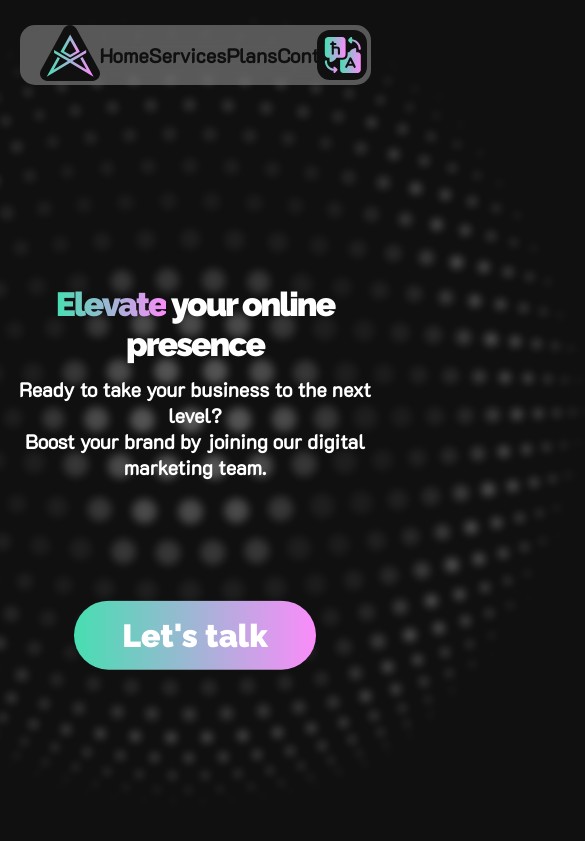
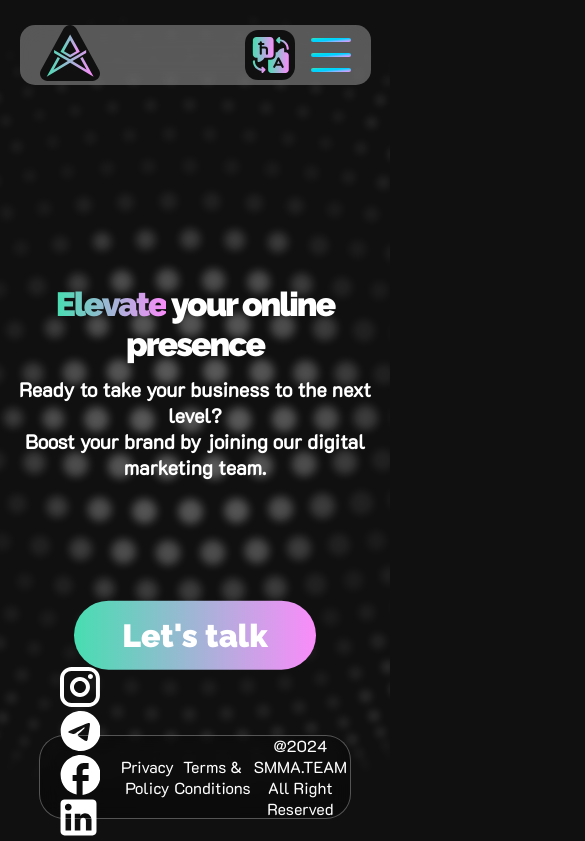
Before and after one commit to deljanin/apex-smma, a SvelteKit app: page / in a window 390 px wide. Shown: the top 841 px of the page, 585 px wide, since content can reach past the window. Built offline with nearby package versions, Linux system fonts and the light colour scheme.

Commit message:
Add responsive navbar. Add animated dots background resonsive fix.

```diff
--- a/src/app.html
+++ b/src/app.html
@@ -106,6 +106,10 @@
 				all: unset;
 				cursor: pointer;
 			}
+			button {
+				all: unset;
+				cursor: pointer;
+			}
 			.char {
 				opacity: 0.3;
 			}
--- a/src/routes/+layout.svelte
+++ b/src/routes/+layout.svelte
@@ -1,6 +1,8 @@
 <script>
 	import { injectSpeedInsights } from '@vercel/speed-insights/sveltekit';
 	injectSpeedInsights();
+
+	import { slide } from 'svelte/transition';
 
 	import { handleAnchorClick } from '$lib/smoothScroll.js';
 	import logoDark from '$lib/assets/icons/LogoDark.svg';
@@ -27,17 +29,26 @@
 	} else {
 		navSticky = 'navSticky';
 	}
+
+	let toggleMenu = false;
+	let toggleBorder = false;
+	let innerWidth;
+	$: if (innerWidth > 700) {
+		toggleMenu = true;
+	} else {
+		toggleMenu = false;
+	}
 </script>
 
-<svelte:window bind:scrollY={y} />
+<svelte:window bind:scrollY={y} bind:innerWidth />
 
 <nav class={navSticky}>
-	<div>
+	<div class:toggleBorder>
 		<a href="/">
 			<img src={logoDark} alt="Logo" />
 		</a>
-
-		<ul>
+		{#if toggleMenu}
+			<ul transition:slide>
 				{#if $page.url.pathname === '/terms_and_conditions' || $page.url.pathname === '/privacy_policy'}
 					{#each $txt.navbarAlt as link}
 						<li><a href={link.link}>{link.text}</a></li>
@@ -48,11 +59,32 @@
 					{/each}
 				{/if}
 			</ul>
-		<img src={langIcon} on:click={handleLanguageChange} alt="Language change button" />
+		{/if}
+		<div>
+			<button on:click={handleLanguageChange}>
+				<img src={langIcon} alt="Language change button" />
+			</button>
+			{#if innerWidth < 700}
+				<div class="menuButton">
+					<input
+						type="checkbox"
+						id="checkbox"
+						on:click={() => {
+							toggleMenu = !toggleMenu;
+							toggleBorder = !toggleBorder;
+						}}
+					/>
+					<label for="checkbox" class="toggle">
+						<div class="bar bar--top"></div>
+						<div class="bar bar--middle"></div>
+						<div class="bar bar--bottom"></div>
+					</label>
+				</div>
+			{/if}
+		</div>
 	</div>
 </nav>
 <slot />
-
 <div class="footer">
 	<div>
 		<div>
@@ -62,10 +94,8 @@
 			<LinkedInIcon />
 			<XIcon />
 		</div>
-
 		<a href="/privacy_policy">{$txt.footer.ppolicy}</a>
 		<a href="/terms_and_conditions">{$txt.footer.terms}</a>
-
 		<div>
 			{$txt.footer.rights}
 		</div>
@@ -98,7 +128,7 @@
 		align-items: center;
 		transition: all 0.4s;
 	}
-	div {
+	nav > div {
 		position: absolute;
 		top: 25px;
 		padding: 20px;
@@ -143,6 +173,26 @@
 		color: var(--secondary-color);
 		transition: color 0.4s;
 	}
+	nav button {
+		height: 50px;
+	}
+	nav > div > div {
+		display: flex;
+		align-items: center;
+		gap: 1em;
+	}
+
+	.toggleMenu {
+		display: none;
+	}
+	.toggleBorder {
+		border-bottom-right-radius: 0;
+	}
+
+	.menuButton {
+		display: none;
+	}
+
 	.footer {
 		position: relative;
 		width: 100%;
@@ -169,13 +219,92 @@
 		justify-content: space-evenly;
 	}
 
-	/* DO 320 Treba ici */
-	@media only screen and (max-width: 399px) {
+	/* Toggle styles */
+	#checkbox {
+		display: none;
 	}
-	@media only screen and (max-width: 400px) and (max-width: 649px) {
+
+	.toggle {
+		position: relative;
+		width: 40px;
+		cursor: pointer;
+		margin: auto;
+		display: block;
+		height: calc(4px * 3 + 11px * 2);
 	}
-	@media only screen and (min-width: 320px) and (max-width: 679px) {
-		div {
+
+	.bar {
+		position: absolute;
+		left: 0;
+		right: 0;
+		height: 4px;
+		border-radius: calc(4px / 2);
+		background: var(--main-gradient);
+		color: inherit;
+		opacity: 1;
+		transition: none 0.35s cubic-bezier(0.5, -0.35, 0.35, 1.5) 0s;
+	}
+
+	/***** Spin Animation *****/
+
+	.bar--top {
+		bottom: calc(50% + 11px + 4px / 2);
+		transition-property: bottom, transform;
+		transition-delay: calc(0s + 0.35s), 0s;
+	}
+
+	.bar--middle {
+		top: calc(50% - 4px / 2);
+		transition-property: opacity;
+		transition-delay: calc(0s + 0.35s);
+	}
+
+	.bar--bottom {
+		top: calc(50% + 11px + 4px / 2);
+		transition-property: top, transform;
+		transition-delay: calc(0s + 0.35s), 0s;
+	}
+
+	#checkbox:checked + .toggle .bar--top {
+		bottom: calc(50% - 4px / 2);
+		transform: rotate(135deg);
+		transition-delay: 0s, calc(0s + 0.35s);
+	}
+
+	#checkbox:checked + .toggle .bar--middle {
+		opacity: 0;
+		transition-duration: 0s;
+		transition-delay: calc(0s + 0.35s);
+	}
+
+	#checkbox:checked + .toggle .bar--bottom {
+		top: calc(50% - 4px / 2);
+		transform: rotate(225deg);
+		transition-delay: 0s, calc(0s + 0.35s);
+	}
+	/* Navbar only! */
+	@media only screen and (max-width: 700px) {
+		ul {
+			position: absolute;
+			right: 0;
+			max-width: 30vw;
+			bottom: -30vh;
+			height: 30vh;
+			background-color: var(--nav-transparent);
+			display: flex;
+			flex-direction: column;
+			border-bottom-left-radius: 25px;
+			border-bottom-right-radius: 25px;
+		}
+
+		.menuButton {
+			display: block;
+		}
+	}
+
+	/* MIN 320 */
+	@media only screen and (max-width: 679px) {
+		nav > div {
 			width: 90%;
 			height: 60px;
 		}
@@ -185,7 +314,7 @@
 		}
 	}
 	@media only screen and (min-width: 680px) and (max-width: 1139px) {
-		div {
+		nav > div {
 			width: 85%;
 		}
 	}
--- a/src/routes/+page.svelte
+++ b/src/routes/+page.svelte
@@ -9,7 +9,7 @@
 
 <!-- <CustomCursor /> -->
 <Landing />
-<HowItWorks />
-<Offers />
-<Plans />
-<Contact />
+<!-- <HowItWorks /> -->
+<!-- <Offers /> -->
+<!-- <Plans /> -->
+<!-- <Contact /> -->
--- a/src/routes/main_page/Landing.svelte
+++ b/src/routes/main_page/Landing.svelte
@@ -63,10 +63,13 @@
 		margin-left: auto;
 		margin-right: auto;
 	}
-	@media only screen and (min-width: 320px) and (max-width: 679px) {
+	@media only screen and (max-width: 679px) {
+		#landing {
+			overflow-x: hidden;
+		}
 		.dots_wrapper {
 			width: 800px;
-			overflow: hidden;
+
 			top: 50%;
 			left: 50%;
 			transform: translate(-50%, -50%);
--- a/src/routes/main_page/Offers.svelte
+++ b/src/routes/main_page/Offers.svelte
@@ -20,7 +20,7 @@
 <div id="offers">
 	<h1>{$txt.whatWeOffer.heading}</h1>
 	<div class="cards">
-		{#each $txt.whatWeOffer.cards as card, i (card)}
+		{#each $txt.whatWeOffer.cards as card, i}
 			<div class="group">
 				<div class={`vertical-line l${i}`}></div>
 				<a href={links[i]} on:click={handleAnchorClickCenter}>
@@ -58,7 +58,7 @@
 	}
 
 	.card {
-		padding: 14vh 4vw;
+		padding: 15vh 4vw;
 		border-style: solid;
 		border-width: 1px;
 		border-image: var(--card-border) 30;
@@ -84,7 +84,7 @@
 	}
 	.frontText {
 		font-family: Raleway;
-		font-size: 2.5em;
+		font-size: 1.8rem;
 		display: block;
 	}
 	.backText {
--- a/src/routes/main_page/Plans.svelte
+++ b/src/routes/main_page/Plans.svelte
@@ -69,7 +69,7 @@
 	</div>
 	<div class="plans-static">
 		{#each $txt.whatWeOffer.offerings as offer, i}
-			<div id={`plan-group${i}`} on:click={() => showDescription(i)}>
+			<button id={`plan-group${i}`} on:click={() => showDescription(i)}>
 				<div>
 					<img src={offerIcons[i]} alt={offer.title} />
 					<h2>{offer.title}</h2>
@@ -77,7 +77,7 @@
 				{#if descriptions[i]}
 					<p transition:slide>{offer.description}</p>
 				{/if}
-			</div>
+			</button>
 		{/each}
 	</div>
 </div>
@@ -133,12 +133,12 @@
 		flex-direction: column;
 		gap: 2vh;
 	}
-	.plans-static > div {
+	.plans-static > button {
 		width: 30vw;
 		cursor: pointer;
 		user-select: none;
 	}
-	.plans-static > div div {
+	.plans-static > button div {
 		display: flex;
 		align-items: center;
 		justify-content: baseline;
@@ -178,7 +178,7 @@
 	}
 	span {
 		font-family: Raleway;
-		font-size: 2.5em;
+		font-size: 2rem;
 		display: block;
 	}
 	.plan-circle img {
```
Lines whose indentation alone changed are shown as unchanged.
